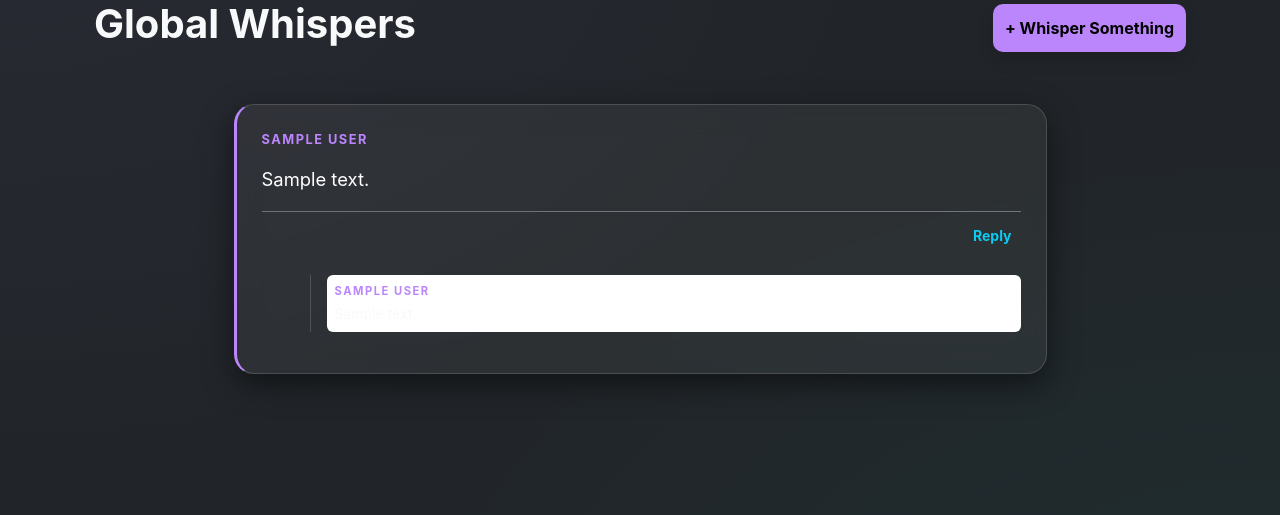
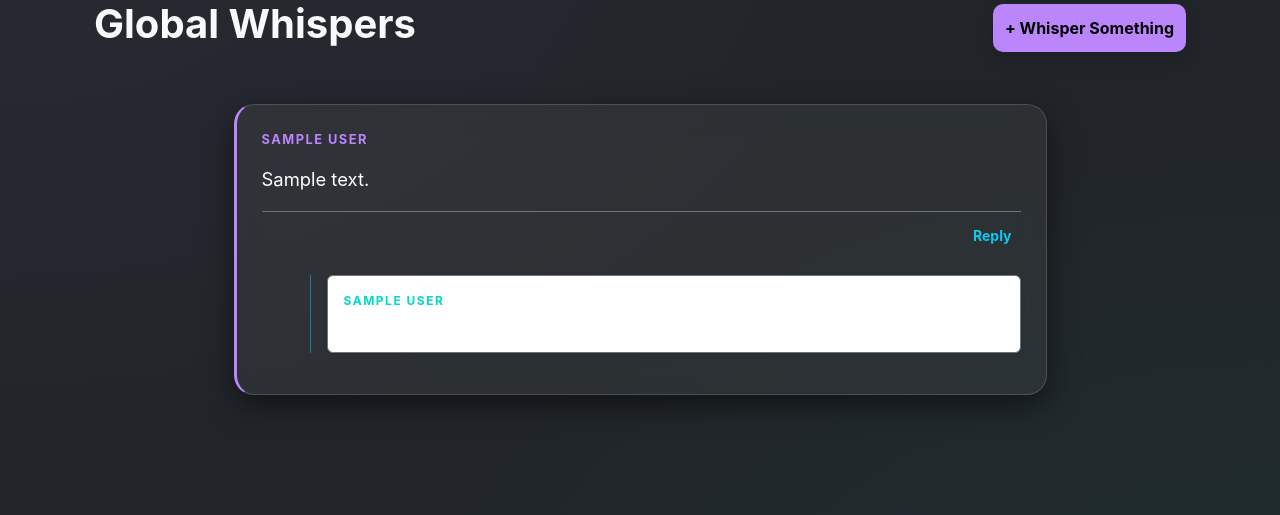
Before and after one commit to Phionephione/CONFESSION_PROJECT, a Python web app: template templates/wall.html in a window 1280 px wide. Shown: the part 97-612 px from the top of the page. Run offline with Jinja, Linux system fonts and the light colour scheme; the template is opened without the code that fills it: most values are stand-ins (such as "Sample title", 1, 10 or a date in 2020).

Commit message:
Enhance wall.html with styling and structure updates

```diff
--- a/templates/wall.html
+++ b/templates/wall.html
@@ -1,7 +1,7 @@
 {% extends "base.html" %}
 {% block content %}
-<div class="container">
-    <div class="d-flex justify-content-between align-items-center mb-5 animate__animated animate__fadeIn">
+<div class="container pb-5">
+    <div class="d-flex justify-content-between align-items-center mb-5">
         <h2 class="display-6 fw-bold">Global Whispers</h2>
         <a href="/whisper" class="btn btn-primary shadow">+ Whisper Something</a>
     </div>
@@ -24,43 +24,36 @@
                     {% endif %}
                 </div>
 
-                <p class="confession-text mt-3">{{ post.content }}</p>
+                <p class="confession-text mt-3 text-white">{{ post.content }}</p>
 
                 <div class="text-end mt-3 pt-2 border-top border-secondary">
-                    <!-- Toggle Reply Form Button -->
-                    <button class="btn btn-sm text-info fw-bold"
-                            onclick="document.getElementById('reply-{{post.id}}').classList.toggle('d-none')">
-                        Reply
-                    </button>
-
+                    <button class="btn btn-sm text-info fw-bold" onclick="document.getElementById('reply-{{post.id}}').classList.toggle('d-none')">Reply</button>
                     {% if post.session_id == session['user_id'] %}
                         <a href="/delete/{{ post.id }}" class="btn btn-sm btn-outline-danger ms-2">Delete</a>
                     {% endif %}
                 </div>
 
-                <!-- HIDDEN REPLY FORM -->
-                <div id="reply-{{post.id}}" class="d-none mt-3 p-3 bg-black bg-opacity-25 rounded border border-secondary animate__animated animate__fadeIn">
+                <!-- REPLY FORM -->
+                <div id="reply-{{post.id}}" class="d-none mt-3 p-3 bg-dark rounded border border-secondary">
                     <form action="/wall" method="POST">
                         <input type="hidden" name="parent_id" value="{{ post.id }}">
-                        <textarea name="confession" class="form-control form-control-sm mb-2" placeholder="Write a respectful reply..." required></textarea>
-                        <div class="text-end">
-                            <button type="submit" class="btn btn-sm btn-primary px-3">Post Reply</button>
-                        </div>
+                        <textarea name="confession" class="form-control form-control-sm mb-2 text-white bg-transparent" placeholder="Reply to this whisper..." required></textarea>
+                        <div class="text-end"><button type="submit" class="btn btn-sm btn-primary">Post Reply</button></div>
                     </form>
                 </div>
 
                 <!-- REPLIES LIST -->
                 {% if post.replies %}
-                <div class="mt-4 ms-4 ms-md-5 ps-3 border-start border-secondary border-opacity-50">
+                <div class="mt-4 ms-4 ms-md-5 ps-3 border-start border-info border-opacity-50">
                     {% for reply in post.replies %}
-                    <div class="mb-3 p-2 bg-white bg-opacity-5 rounded">
-                        <div class="d-flex justify-content-between">
-                            <span class="author-tag" style="font-size: 0.7rem;">{{ reply.author }}</span>
+                    <div class="mb-3 p-3 bg-white bg-opacity-5 rounded border border-secondary shadow-sm">
+                        <div class="d-flex justify-content-between mb-1">
+                            <span class="author-tag" style="font-size: 0.75rem; color: #03dac6 !important;">{{ reply.author }}</span>
                             {% if reply.session_id == session['user_id'] %}
                                 <a href="/delete/{{ reply.id }}" class="text-danger small text-decoration-none">×</a>
                             {% endif %}
                         </div>
-                        <p class="small mb-0 mt-1 text-light">{{ reply.content }}</p>
+                        <p class="mb-0 text-white" style="font-size: 0.95rem;">{{ reply.content }}</p>
                     </div>
                     {% endfor %}
                 </div>
```
